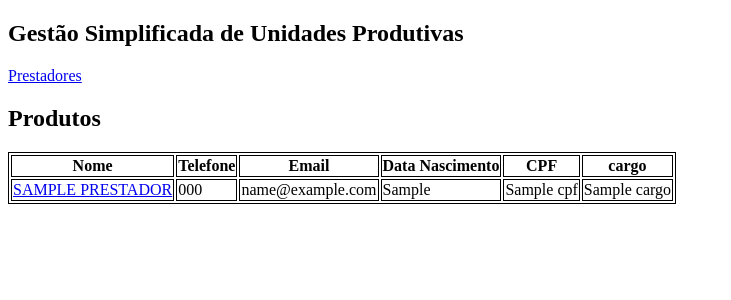
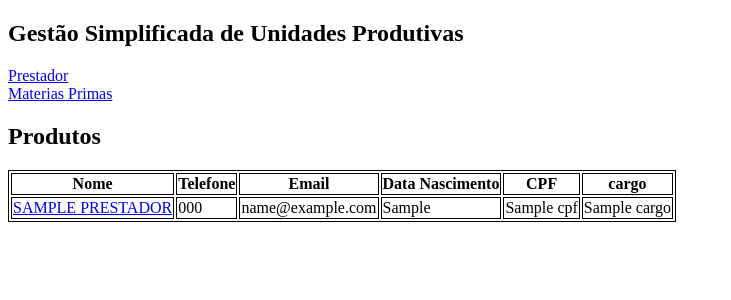
Before and after one commit to Hallessandro/SISPROD, a Django app: template templates/prestador.html in a window 1280 px wide. Shown: the top 300 px of the page, without its empty margins (0-731 px from the left). Run offline with Django 3.2, Linux system fonts and the light colour scheme; the template is opened without the code that fills it: most values are stand-ins (such as "Sample title", 1, 10 or a date in 2020).

Commit message:
Merge branch 'master' of https://github.com/Hallessandro/SISPROD
# Conflicts:
#	.idea/SISPROD.iml

```diff
--- a/templates/base.html
+++ b/templates/base.html
@@ -12,8 +12,8 @@
 <body>
     <h2>Gestão Simplificada de Unidades Produtivas</h2>
     <nav>
-        <a href="{% url 'prestadores' %}"> Prestadores </a>
-
+        <a href="{% url 'prestador' %}"> Prestador </a><br>
+        <a href="{% url 'materias' %}"> Materias Primas</a>
 
     </nav>
     {% block conteudo %}
```
